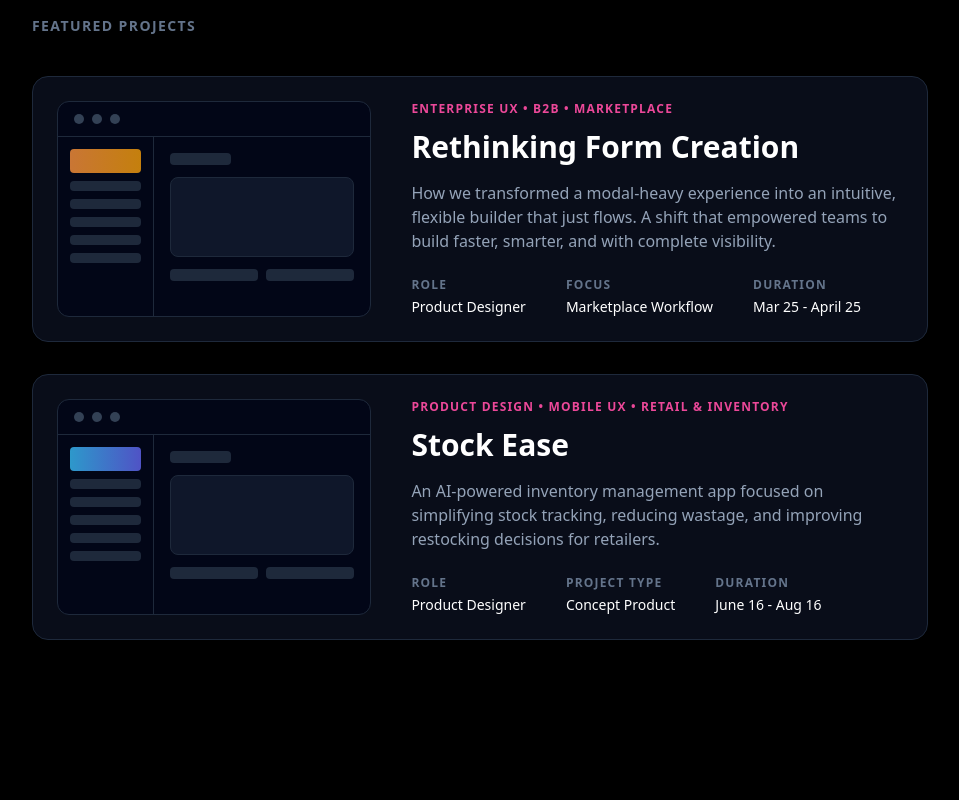
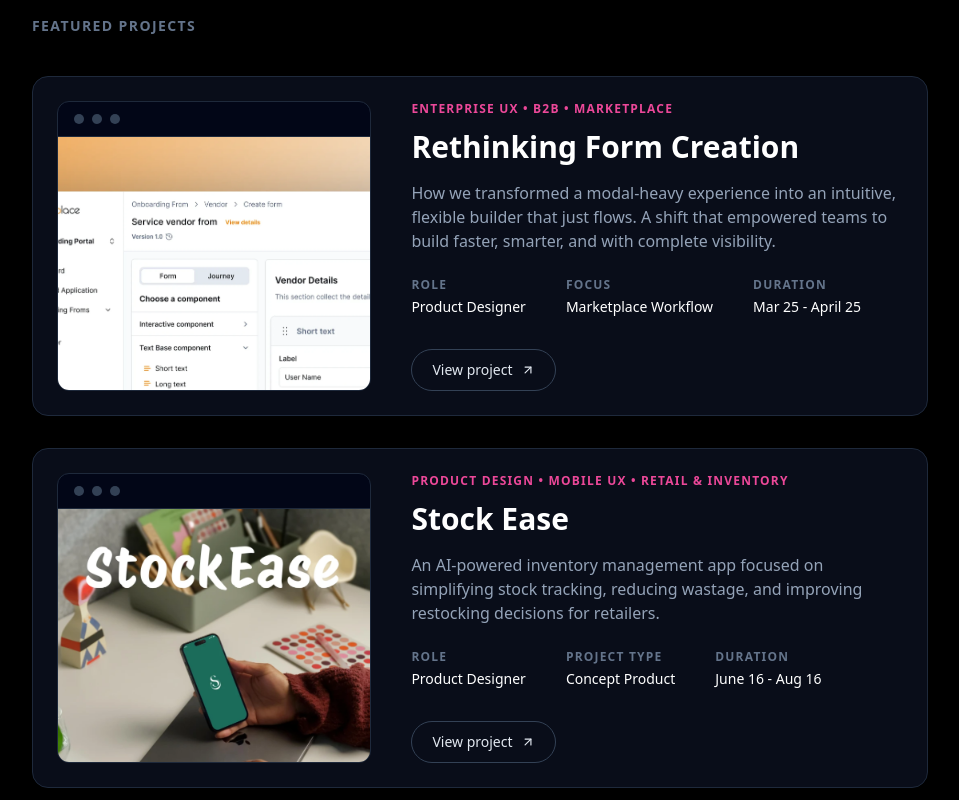
Before and after one commit to Vikas6543/portfolio-sis, a Next.js app: page / in a window 1280 px wide. Shown: the part 960-1760 px from the top of the page, without its empty margins (160-1119 px from the left). Built offline with nearby package versions, Linux system fonts and the light colour scheme.

Commit message:
Refactor code structure for improved readability and maintainability

```diff
--- a/components/sections/Work.js
+++ b/components/sections/Work.js
@@ -9,6 +9,9 @@ const projects = [
     focus: "Marketplace Workflow",
     accentFrom: "from-orange-400",
     accentTo: "to-amber-500",
+    projectLink:
+      "https://www.behance.net/gallery/248913935/Rethinking-Form-Creation-UIUX-Case-Study",
+    imageLink: "/images/Rethinking-Form-Creation.png",
   },
   {
     label: "PRODUCT DESIGN • MOBILE UX • RETAIL & INVENTORY",
@@ -20,10 +23,13 @@ const projects = [
     focus: "Concept Product",
     accentFrom: "from-sky-400",
     accentTo: "to-indigo-500",
+    projectLink:
+      "https://www.behance.net/gallery/248922617/StockEase-UIUX-Case-Study",
+    imageLink: "/images/Stock-Ease.png",
   },
 ];
 
-function ProjectPreview({ accentFrom, accentTo }) {
+function ProjectPreview({ imageLink }) {
   return (
     <div className="relative w-full h-56 sm:h-64 md:h-full rounded-xl bg-slate-950 border border-slate-800 overflow-hidden md:col-span-2">
       <div className="flex items-center gap-2 px-4 py-3 border-b border-slate-800">
@@ -32,24 +38,43 @@ function ProjectPreview({ accentFrom, accentTo }) {
         <span className="w-2.5 h-2.5 rounded-full bg-slate-700" />
       </div>
       <div className="flex h-full">
-        <div className="hidden sm:flex flex-col gap-2 w-24 border-r border-slate-800 p-3">
-          <div
-            className={`h-6 w-full rounded bg-gradient-to-r ${accentFrom} ${accentTo} opacity-80`}
-          />
-          {Array.from({ length: 5 }).map((_, i) => (
-            <div key={i} className="h-2.5 w-full rounded bg-slate-800" />
-          ))}
-        </div>
-        <div className="flex-1 p-4 space-y-3">
-          <div className="h-3 w-1/3 rounded bg-slate-800" />
-          <div className="h-20 w-full rounded-lg bg-slate-900 border border-slate-800" />
-          <div className="grid grid-cols-2 gap-2">
-            <div className="h-3 rounded bg-slate-800" />
-            <div className="h-3 rounded bg-slate-800" />
-          </div>
-        </div>
+        <img
+          src={imageLink}
+          alt="Project"
+          className="w-full h-full object-cover"
+        />
       </div>
     </div>
+  );
+}
+
+function ViewProjectButton({ href, accentFrom, accentTo }) {
+  return (
+    <a
+      href={href}
+      target="_blank"
+      rel="noopener noreferrer"
+      className={`group/btn relative inline-flex items-center gap-2 mt-8 w-fit rounded-full border border-slate-700 px-5 py-2.5 text-sm font-medium text-slate-200 overflow-hidden transition-colors duration-300 hover:text-slate-950 hover:border-transparent`}
+    >
+      <span
+        className={`absolute inset-0 -z-10 bg-gradient-to-r ${accentFrom} ${accentTo} opacity-0 group-hover/btn:opacity-100 transition-opacity duration-300`}
+      />
+      <span>View project</span>
+      <svg
+        width="14"
+        height="14"
+        viewBox="0 0 24 24"
+        fill="none"
+        stroke="currentColor"
+        strokeWidth="2"
+        strokeLinecap="round"
+        strokeLinejoin="round"
+        className="transition-transform duration-300 group-hover/btn:translate-x-0.5 group-hover/btn:-translate-y-0.5"
+      >
+        <path d="M7 17L17 7" />
+        <path d="M7 7h10v10" />
+      </svg>
+    </a>
   );
 }
 
@@ -66,10 +91,7 @@ export default function Work() {
             key={project.title}
             className="bg-slate-900/60 border border-slate-800 rounded-2xl p-4 sm:p-6 grid grid-cols-1 md:grid-cols-5 gap-6 md:gap-10 hover:border-accent/40 transition-colors"
           >
-            <ProjectPreview
-              accentFrom={project.accentFrom}
-              accentTo={project.accentTo}
-            />
+            <ProjectPreview imageLink={project.imageLink} />
 
             <div className="flex flex-col justify-center md:col-span-3">
               <p className="text-accent text-xs font-semibold tracking-widest uppercase mb-3">
@@ -120,6 +142,12 @@ export default function Work() {
                   </p>
                 </div>
               </div>
+
+              <ViewProjectButton
+                href={project.projectLink}
+                accentFrom={project.accentFrom}
+                accentTo={project.accentTo}
+              />
             </div>
           </div>
         ))}
```
Also changed, not shown: public/images/Rethinking-Form-Creation.png (added), public/images/Stock-Ease.png (added).
